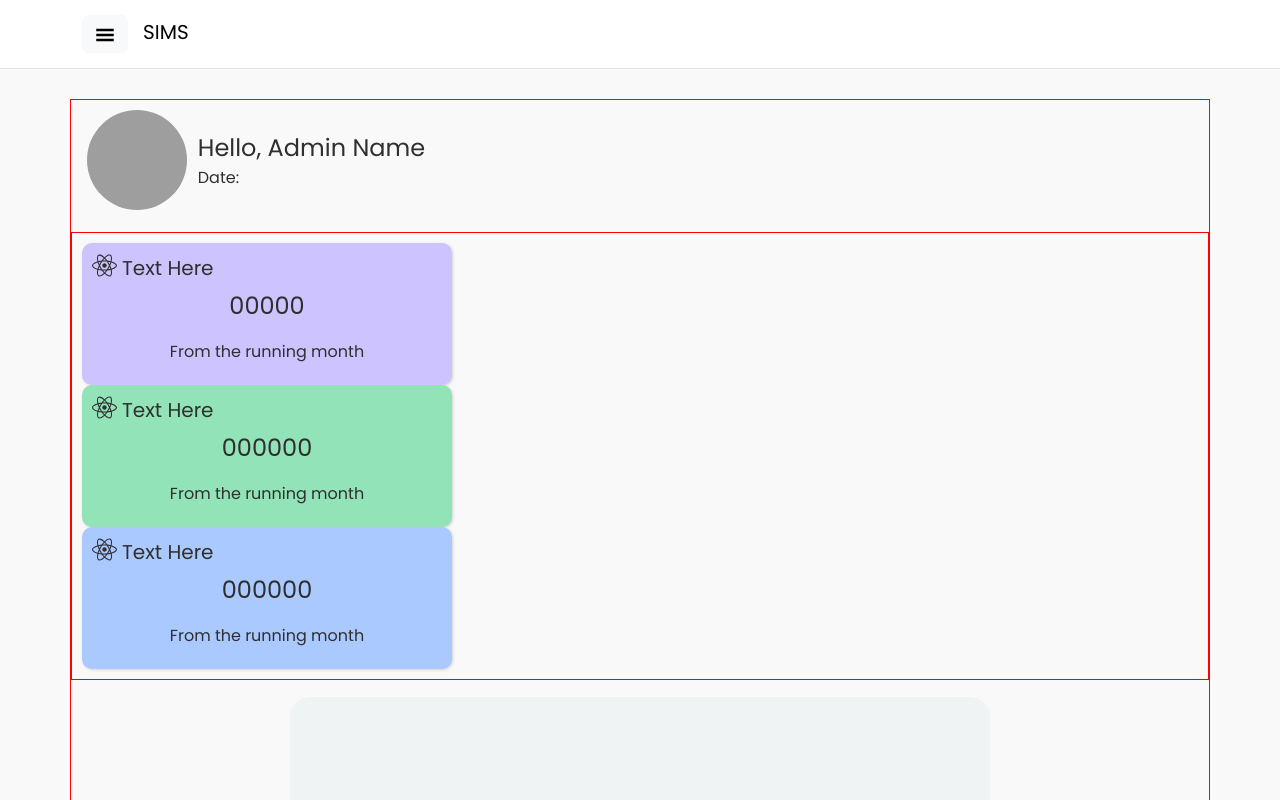
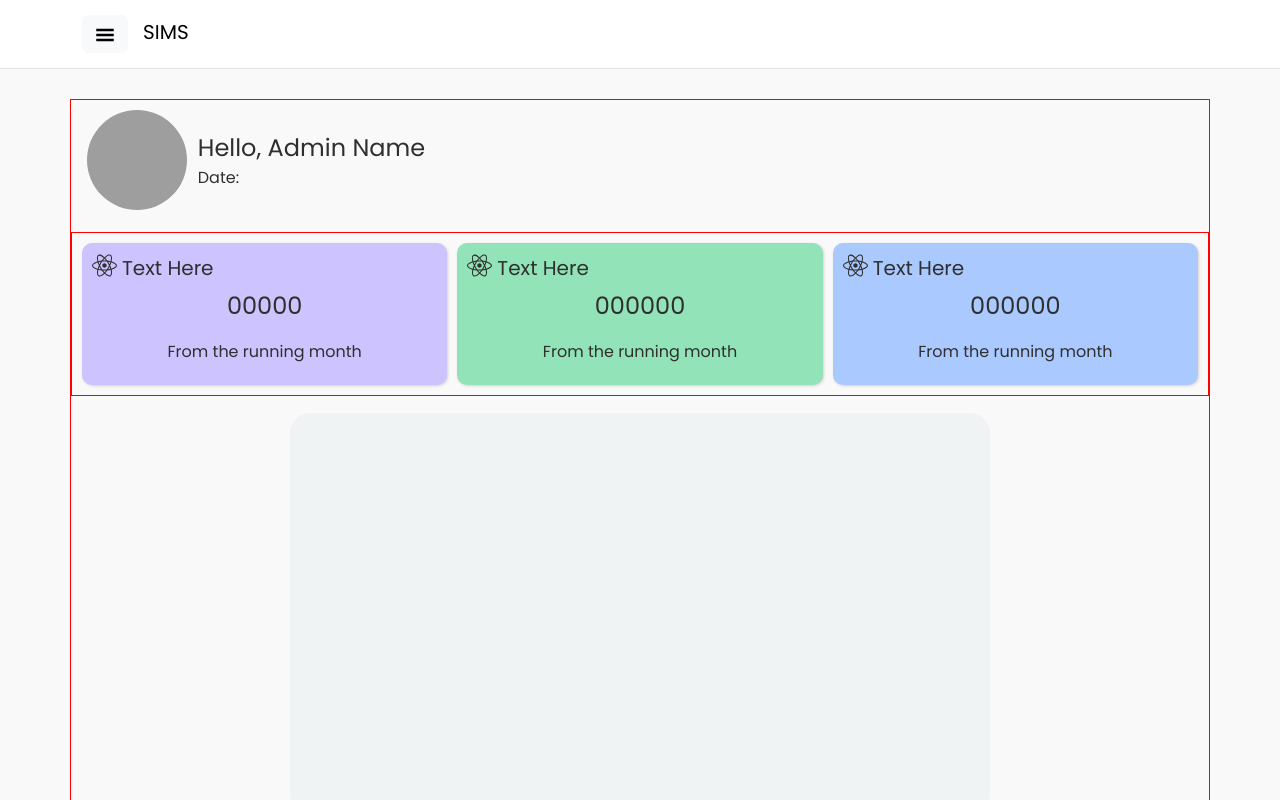
Before and after one commit to MarkRyuo/SalesInventoryManagementSystem_SIMS, a React (Vite) app in the folder client/: page /DashboardPage in a window 1280 px wide. Shown: the top 800 px of the page. Built offline with nearby package versions, Linux system fonts and the light colour scheme; grey boxes are pictures that could not be loaded.

Commit message:
Update: System

```diff
--- a/client/src/pages/Css/Dashboard.module.css
+++ b/client/src/pages/Css/Dashboard.module.css
@@ -9,9 +9,9 @@
     height: auto;
     padding: 10px;
     margin: 12px 0;
-    min-width: 370px;
     gap: 10px;
     justify-content: space-around;
+    display: flex;
     overflow: auto;
 }
 
@@ -45,7 +45,6 @@
     padding: 0;
     border: 1px solid red;
     width: 100%;
-    min-width: 380px;
 }
 
 .componentHeroCard {
```
